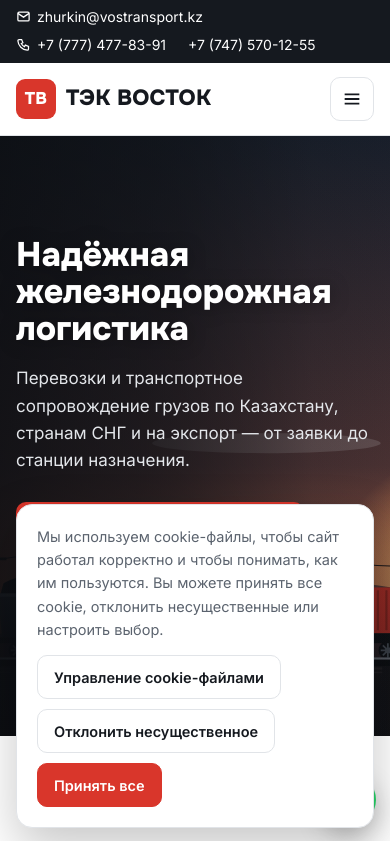
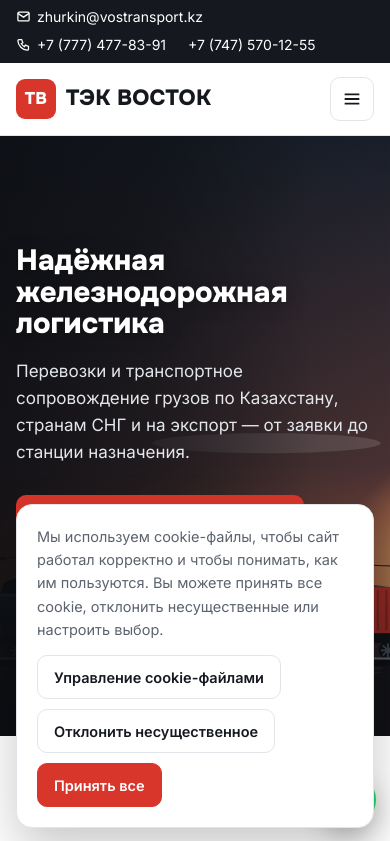
Before and after one commit to ernur077sss-art/tek-vostok, a plain HTML site: page index.html in a window 390 px wide. Shown: the top 841 px of the page. Drawn offline with Linux system fonts and the light colour scheme.

Commit message:
Заголовок первого экрана помещается на самых узких телефонах
Co-Authored-By: Claude Opus 5.5 <noreply@anthropic.com>
Claude-Session: https://claude.ai/code/session_01AmQomks9KnuqpC92yQrJbs

```diff
--- a/index.html
+++ b/index.html
@@ -66,7 +66,7 @@ nav a.on{color:var(--red2)}
 .veil{position:absolute;inset:0;z-index:2;background:linear-gradient(90deg,rgb(10 12 16/.72) 0%,rgb(10 12 16/.45) 45%,rgb(10 12 16/.1) 80%),linear-gradient(0deg,rgb(10 12 16/.45),transparent 40%)}
 .hero .wrap{z-index:3}
 .hero .wrap{position:relative;min-height:clamp(560px,88vh,900px);min-height:clamp(560px,88svh,900px);display:flex;flex-direction:column;justify-content:center;padding-block:48px 72px}
-.hero h1{font-size:clamp(34px,4.6vw,58px);font-weight:800;max-width:17ch;text-shadow:0 2px 18px rgb(0 0 0/.35)}
+.hero h1{font-size:clamp(26px,calc(3.4vw + 16px),58px);font-weight:800;max-width:17ch;text-shadow:0 2px 18px rgb(0 0 0/.35)}
 .hero p{font-size:17px;max-width:46ch;color:#e3e6ea;margin:18px 0 28px}
 .btns{display:flex;flex-wrap:wrap;gap:12px}
 .ghost{display:flex;align-items:center;min-height:48px;padding:0 20px;border-radius:10px;border:1.5px solid rgb(255 255 255/.55);color:#fff;text-decoration:none;font-weight:600}
```
